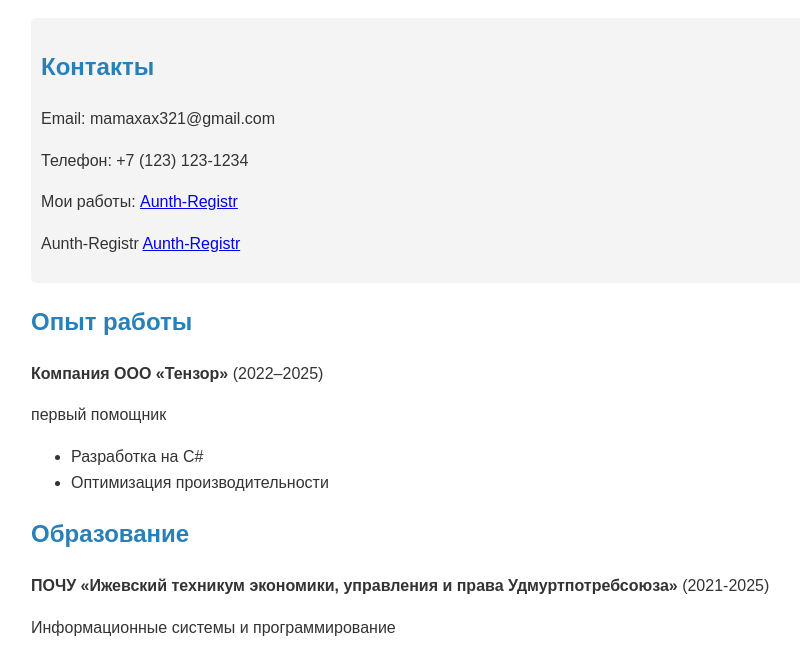
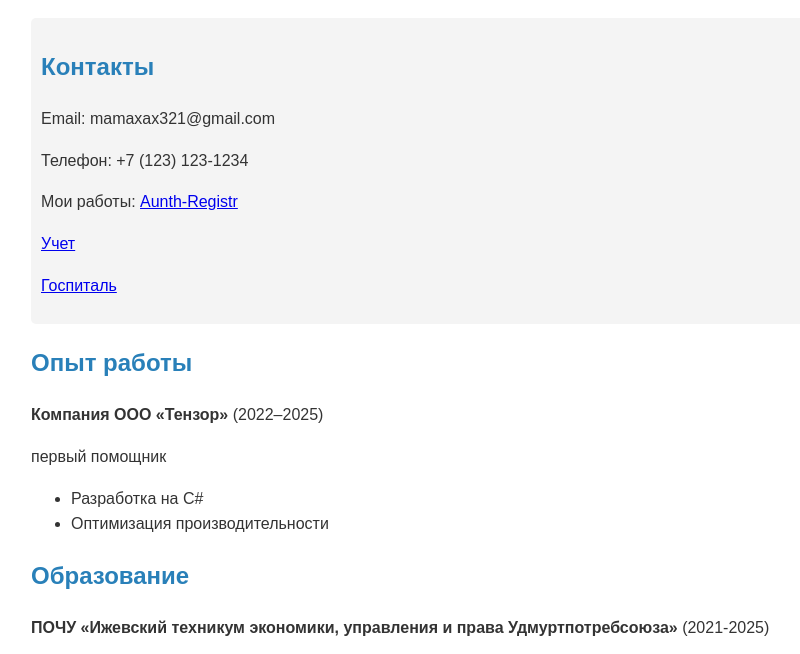
Before and after one commit to aski13/sait, a plain HTML site: page index.html in a window 1280 px wide. Shown: the part 108-762 px from the top of the page, without its empty margins (209-1009 px from the left). Drawn offline with Linux system fonts and the light colour scheme.

Commit message:
Update index.html

```diff
--- a/index.html
+++ b/index.html
@@ -36,7 +36,10 @@
         <p>Email: mamaxax321@gmail.com</p>
         <p>Телефон: +7 (123) 123-1234</p>
         <p>Мои работы: <a href="https://aski13.github.io/manual/" target="_blank">Aunth-Registr</a></p>
-        <p> Aunth-Registr  <a href="https://github.com/aski13/PROabob" target="_blank">Aunth-Registr</a></p>
+        <p>   <a href="https://github.com/aski13/PROabob" target="_blank">Учет</a></p>
+
+        <p>  <a href="https://github.com/aski13/mdkv3" target="_blank">Госпиталь</a></p>
+
     </div>
 
     <h2>Опыт работы</h2>
```
